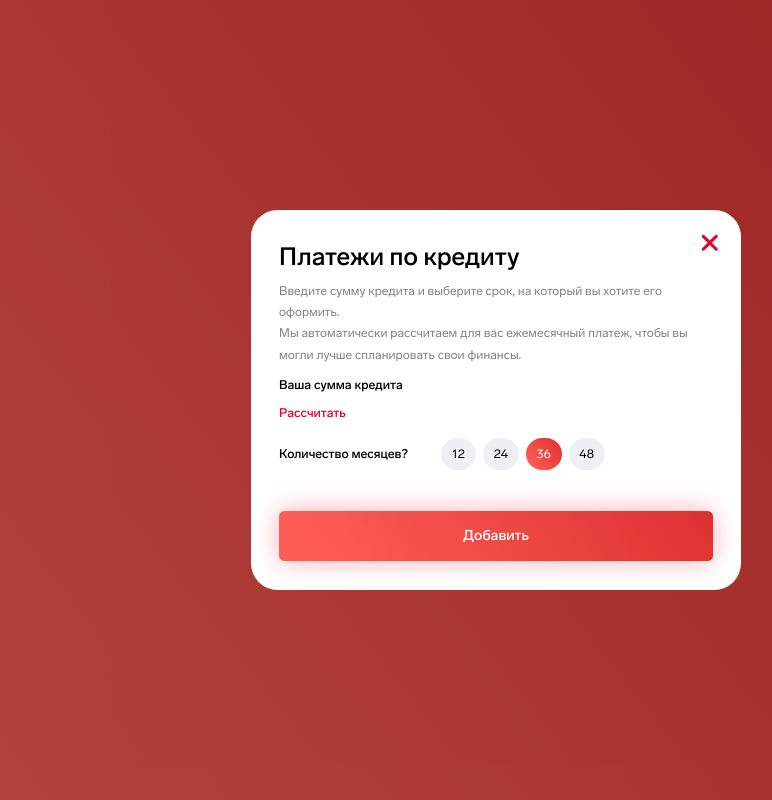
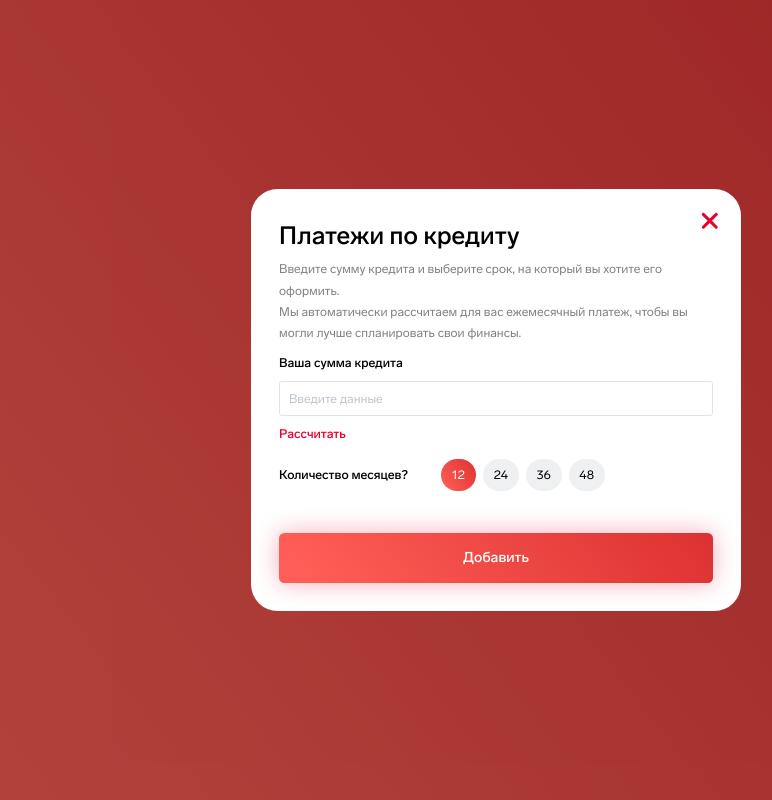
Before and after one commit to deniskeller/u2c-test, a React (Vite) app: page / in a window 1280 px wide. Both pictures are taken after a click on the button "Расчет платежей". Shown: the whole page, without its empty margins (144-916 px from the left). Built offline with nearby package versions, Linux system fonts and the light colour scheme.

Commit message:
add BaseInput

```diff
--- a/src/components/base/BaseInput/BaseInput.module.scss
+++ b/src/components/base/BaseInput/BaseInput.module.scss
@@ -1,132 +1,119 @@
 .BaseInput {
-  font-size: 100%;
   position: relative;
   display: flex;
   flex-direction: column;
 
+  &_Label {
+    display: block;
+    $size: 14px;
+    font-family: 'Lab Grotesque', sans-serif;
+    font-size: em($size);
+    font-style: normal;
+    font-weight: 500;
+    line-height: 171%;
+    color: #000;
+    user-select: none;
+    pointer-events: none;
+    margin-bottom: em(8px, $size);
+  }
+
   &_Wrapper {
     position: relative;
 
-    .Label {
-      user-select: none;
-      position: absolute;
-      z-index: 1;
-      pointer-events: none;
-      top: 50%;
-      left: 0;
-      transform: translate(0, -50%);
-      transform-origin: left top;
-      transition: all $speed ease;
-
-      span {
-        font-family: 'Lab Grotesque', sans-serif;
-        font-size: em(16px);
-        font-style: normal;
-        font-weight: 400;
-        line-height: normal;
-        color: #7b7b7b;
-      }
-
-      &__NoEmpty {
-        transform: translate(0, em(-22px)) scale(0.8);
-      }
-    }
-
     .Input {
+      $size: 14px;
       width: 100%;
-      height: em(56px);
-      padding: em(24px) 0 em(8px);
+      height: em(40px, $size);
+      padding: em(8px, $size) em(10px, $size);
       outline: none;
       border: none;
       position: relative;
       box-shadow: none;
       transition: $speed ease all;
-      border-bottom: 1px solid #cfcfcf;
       background: none;
+      border: 1px solid #dfe3e6;
+      border-radius: em(3px, $size);
 
+      font-family: 'Lab Grotesque', sans-serif;
+      font-weight: 400;
+      font-size: em($size);
+      line-height: 171%;
       color: #000;
-      font-family: 'Lab Grotesque', sans-serif;
-      font-size: em(16px);
-      font-style: normal;
-      font-weight: 400;
-      line-height: normal;
-      @include placeholder-color(transparent);
+      @include placeholder-color(#bec5cc);
 
       &::-webkit-contacts-auto-fill-button {
         opacity: 0;
       }
+      &:hover {
+        border-color: #000;
+      }
     }
 
-    .Icon {
+    .PasswordCheckbox {
+      position: absolute;
+      font-size: 0;
+      width: 0;
+      height: 0;
+      padding: 0;
+      border: 0;
+      outline: 0;
+      opacity: 0;
+      z-index: -1;
+      &:focus-visible + svg path {
+        stroke: #ff5e56;
+      }
+    }
+
+    .PasswordIcon {
       cursor: pointer;
       position: absolute;
       top: 50%;
-      right: 0;
-      transform: translateY(-50%);
-      width: em(24px);
-      height: em(24px);
+      right: em(10px);
+      transform: translate(0%, -50%);
+      width: em(20px);
+      height: em(20px);
       path {
         transition: stroke $speed ease;
       }
       &:hover {
         path {
-          stroke: #2a86ff;
+          stroke: #ff5e56;
         }
       }
     }
+  }
 
-    &:hover {
-      .Input {
-        border-color: #2a86ff;
-      }
+  &_ErrorText {
+    margin-top: em(4px);
+    p {
+      color: #ea0029;
+      font-family: 'Lab Grotesque', sans-serif;
+      font-size: em(10px);
+      font-weight: 400;
+      line-height: 120%;
     }
   }
 
   &__Focus {
     .BaseInput_Wrapper {
       .Input {
-        border-color: #2a86ff;
+        border-color: #dfe3e6;
       }
-    }
-    .Label {
-      transform: translate(0, em(-22px)) scale(0.8);
     }
   }
 
   &__Error {
     .BaseInput_Wrapper {
       .Input {
-        border-color: #ff4747;
-      }
-    }
-
-    .BaseInput_ErrorText {
-      margin-top: em(5px);
-      p {
-        color: #ff4747;
-        font-family: 'Lab Grotesque', sans-serif;
-        font-size: em(12px);
-        font-weight: 400;
+        border-color: #ea0029;
       }
     }
   }
 
   &__WithIcon {
     .Input {
-      padding-right: em(30px);
+      padding-right: em(50px);
     }
-  }
-
-  &_Checkbox {
-    position: absolute;
-    font-size: 0;
-    width: 0;
-    height: 0;
-    padding: 0;
-    border: 0;
-    outline: 0;
-    opacity: 0;
-    z-index: -1;
   }
 
   &__Disabled,
@@ -138,13 +125,9 @@
 
     .BaseInput_Wrapper {
       .Input {
-        opacity: 0.4;
-      }
-    }
-
-    .Label {
-      span {
-        opacity: 0.6;
+        border-color: #808080;
+        color: #808080;
+        @include placeholder-color(#808080);
       }
     }
   }
--- a/src/components/base/BaseInput/BaseInput.tsx
+++ b/src/components/base/BaseInput/BaseInput.tsx
@@ -68,13 +68,11 @@ const BaseInput: React.FC<Props> = ({
         disabled ? s.BaseInput__Disabled : ''
       } ${className}`}
     >
+      <label htmlFor={name} className={s.BaseInput_Label}>
+        {label}
+      </label>
+
       <div className={s.BaseInput_Wrapper}>
-        {label ? (
-          <label className={`${s.Label} ${value ? s.Label__NoEmpty : ''}`}>
-            <span>{label}</span>
-          </label>
-        ) : null}
-
         <input
           value={value}
           pattern={pattern}
@@ -103,12 +101,12 @@ const BaseInput: React.FC<Props> = ({
               type="checkbox"
               checked={checked}
               onChange={() => setChecked(!checked)}
-              className={s.BaseInput_Checkbox}
+              className={s.PasswordCheckbox}
             />
             <BaseIcon
               viewBox="0 0 24 24"
               icon={iconPassword}
-              className={s.Icon}
+              className={s.PasswordIcon}
             />
           </label>
         ) : null}
--- a/src/components/base/BaseRadioButton/BaseRadioButton.tsx
+++ b/src/components/base/BaseRadioButton/BaseRadioButton.tsx
@@ -26,7 +26,6 @@ const BaseRadioButton: React.FC<Props> = ({
 
   const handleChange = (event: React.ChangeEvent<HTMLInputElement>) => {
     const value = event.target.value;
-    console.log('value: ', value);
     setSelectedValue(value);
     onChange(value);
   };
--- a/src/components/modals/LoanPaymentsPopup/LoanPaymentsPopup.module.scss
+++ b/src/components/modals/LoanPaymentsPopup/LoanPaymentsPopup.module.scss
@@ -18,11 +18,15 @@
   .Amount {
     margin: em(10px) 0 em(8px);
     @include ifmobile {
+      margin: em(8px) 0 em(8px);
     }
   }
 
-  .Calculate {
+  .CalculateAmount {
     margin-bottom: em(16px, 14px);
+    @include ifmobile {
+      margin-bottom: em(25px, 14px);
+    }
   }
 
   .SelectMonths {
@@ -31,10 +35,14 @@
     align-items: center;
     @include ifmobile {
       flex-direction: column;
-      align-self: start;
+      align-items: start;
     }
     &_Label {
       margin-right: em(38px);
+      @include ifmobile {
+        margin-right: 0;
+        margin-bottom: em(16px);
+      }
     }
 
     &_Value {
@@ -45,16 +53,20 @@
         margin-right: em(8px);
       }
       @include ifmobile {
-        // flex-direction: column;
-        // align-self: start;
       }
     }
   }
 
   .SelectPeriod {
     margin: em(22px) 0 em(31px);
+    @include ifmobile {
+      margin: em(16px) 0 em(26px);
+    }
     &_Label {
       margin-bottom: em(11px);
+      @include ifmobile {
+        margin-bottom: em(16px);
+      }
     }
     &_Value {
       display: flex;
@@ -64,8 +76,18 @@
         margin-right: em(8px);
       }
       @include ifmobile {
-        // flex-direction: column;
-        // align-self: start;
+      }
+    }
+  }
+
+  .TotalPrice {
+    &_Value {
+      font-weight: 400;
+      font-size: em(24px);
+      line-height: 100%;
+      color: #000;
+      @include ifmobile {
+        font-size: em(20px);
       }
     }
   }
@@ -78,8 +100,3 @@
     }
   }
 }
-
-@include iflaptop {
-}
-@include iftablet {
-}
--- a/src/components/modals/LoanPaymentsPopup/LoanPaymentsPopup.tsx
+++ b/src/components/modals/LoanPaymentsPopup/LoanPaymentsPopup.tsx
@@ -1,6 +1,12 @@
-import React from 'react';
+import React, { useEffect, useState } from 'react';
 import s from './LoanPaymentsPopup.module.scss';
-import { BaseButton, BasePopup, BaseRadioButton, BaseText } from 'base/index';
+import {
+  BaseButton,
+  BaseInput,
+  BasePopup,
+  BaseRadioButton,
+  BaseText,
+} from 'base/index';
 
 interface Props {
   title: string;
@@ -9,6 +15,10 @@ interface Props {
   opened: boolean;
   onClick: (value: boolean) => void;
   onClick2: (ev: React.MouseEvent<HTMLElement>) => void;
+}
+
+interface FormData {
+  amount: string;
 }
 
 const MONTHS_OPTIONS = [
@@ -23,18 +33,56 @@ const MONTHS_OPTIONS = [
 ];
 
 const PERIOD_OPTIONS = [
-  { label: 'в год', value: '1' },
-  { label: 'в месяц', value: '12' },
+  { label: 'в год', value: '12' },
+  { label: 'в месяц', value: '1' },
 ];
 
 const LoanPaymentsPopup: React.FC<Props> = ({ opened, onClick, onClick2 }) => {
-  const handleMonthsChange = (value: string) => {
-    console.log('Selected MONTHS_OPTIONS value:', value);
+  const [value, setValue] = useState<FormData>({
+    amount: '',
+  });
+
+  const setNewValue = (value: string, prop: keyof FormData) => {
+    setValue((prev) => ({ ...prev, [prop]: value }));
   };
 
-  const handlePeriodChange = (value: string) => {
-    console.log('Selected PERIOD_OPTIONS value:', value);
+  const [error, setError] = useState<boolean>(false);
+  const [amountErrorText, setAmountErrorText] = useState<string>('');
+  const [isPeriod, setIsPeriod] = useState<boolean>(false);
+
+  const calculateAmount = (e: { preventDefault: () => void }) => {
+    e.preventDefault();
+    if (value.amount !== '') {
+      setIsPeriod(true);
+    } else {
+      setError(true);
+      setAmountErrorText('Поле обязательно для заполнения');
+    }
   };
+
+  useEffect(() => {
+    if (value.amount !== '') {
+      setError(false);
+    }
+  }, [value.amount]);
+
+  const [monthsChange, setMonthsChange] = useState(MONTHS_OPTIONS[0].value);
+  const [periodChange, setPeriodChange] = useState(PERIOD_OPTIONS[1].value);
+
+  const computedTotalPrice = () => {
+    let totalPrice =
+      (Number(value.amount.trim()) / Number(monthsChange)) *
+      Number(periodChange);
+    return Math.round(totalPrice);
+  };
+
+  useEffect(() => {
+    return () => {
+      setNewValue('', 'amount');
+      setMonthsChange(MONTHS_OPTIONS[0].value);
+      setPeriodChange(PERIOD_OPTIONS[1].value);
+    };
+  }, []);
 
   return (
     <BasePopup opened={opened} onClick={onClick} className={s.Popup}>
@@ -50,13 +98,23 @@ const LoanPaymentsPopup: React.FC<Props> = ({ opened, onClick, onClick2 }) => {
         лучше спланировать свои финансы.
       </BaseText>
 
-      <div className={s.Amount}>
-        <BaseText as="h2" className={s.Amount_Label}>
-          Ваша сумма кредита
-        </BaseText>
-      </div>
+      <BaseInput
+        type="number"
+        name="amount"
+        label="Ваша сумма кредита"
+        placeholder="Введите данные"
+        value={value.amount}
+        onChange={(val: string) => setNewValue(val, 'amount')}
+        error={error}
+        errorText={amountErrorText}
+        className={s.Amount}
+      />
 
-      <BaseButton variant="text" className={s.Calculate}>
+      <BaseButton
+        variant="text"
+        className={s.CalculateAmount}
+        onClick={calculateAmount}
+      >
         Рассчитать
       </BaseButton>
 
@@ -67,28 +125,46 @@ const LoanPaymentsPopup: React.FC<Props> = ({ opened, onClick, onClick2 }) => {
 
         <BaseRadioButton
           variant="tag"
-          defaultValue={MONTHS_OPTIONS[2].value}
+          defaultValue={MONTHS_OPTIONS[0].value}
           options={MONTHS_OPTIONS}
-          onChange={handleMonthsChange}
+          onChange={setMonthsChange}
           className={s.SelectMonths_Value}
         />
       </div>
 
-      {/* <div className={s.SelectPeriod}>
+      {isPeriod ? (
+        <>
+          <div className={s.SelectPeriod}>
             <BaseText as="h2" className={s.SelectPeriod_Label}>
               Итого ваш платеж по кредиту:
             </BaseText>
 
             <BaseRadioButton
               variant="tag"
-          defaultValue={PERIOD_OPTIONS[0].value}
+              defaultValue={PERIOD_OPTIONS[1].value}
               options={PERIOD_OPTIONS}
-          onChange={handlePeriodChange}
+              onChange={setPeriodChange}
               className={s.SelectPeriod_Value}
             />
-      </div> */}
+          </div>
 
-      <BaseButton className={s.Add} onClick={onClick2}>
+          <div className={s.TotalPrice}>
+            <span className={s.TotalPrice_Value}>{computedTotalPrice()}</span>
+            <span className={s.TotalPrice_Currency}>&nbsp;рублей</span>
+          </div>
+        </>
+      ) : null}
+
+      <BaseButton
+        className={s.Add}
+        onClick={onClick2}
+        // onClick={() => {
+        //   onClick2;
+        //   setNewValue('', 'amount');
+        //   setMonthsChange(MONTHS_OPTIONS[0].value);
+        //   setPeriodChange(PERIOD_OPTIONS[1].value);
+        // }}
+      >
         Добавить
       </BaseButton>
     </BasePopup>
```
Lines whose indentation alone changed are shown as unchanged.
